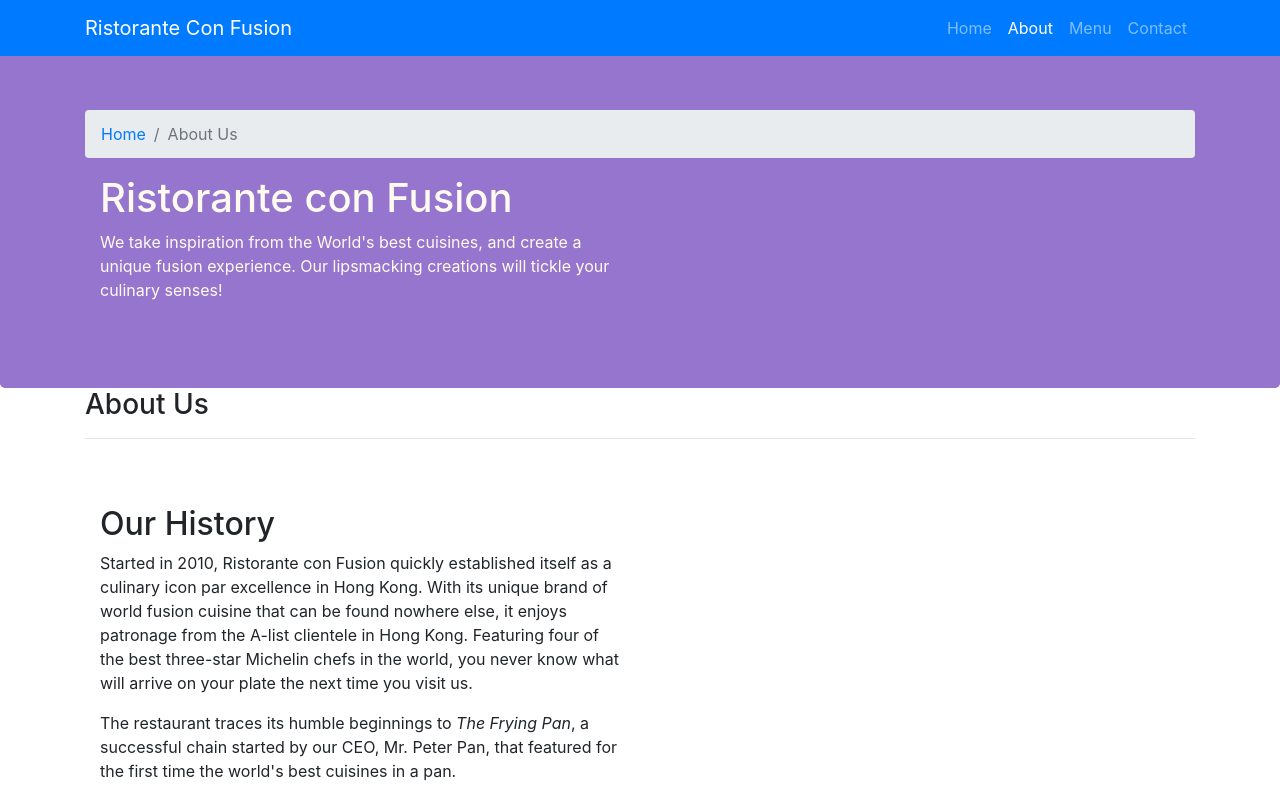
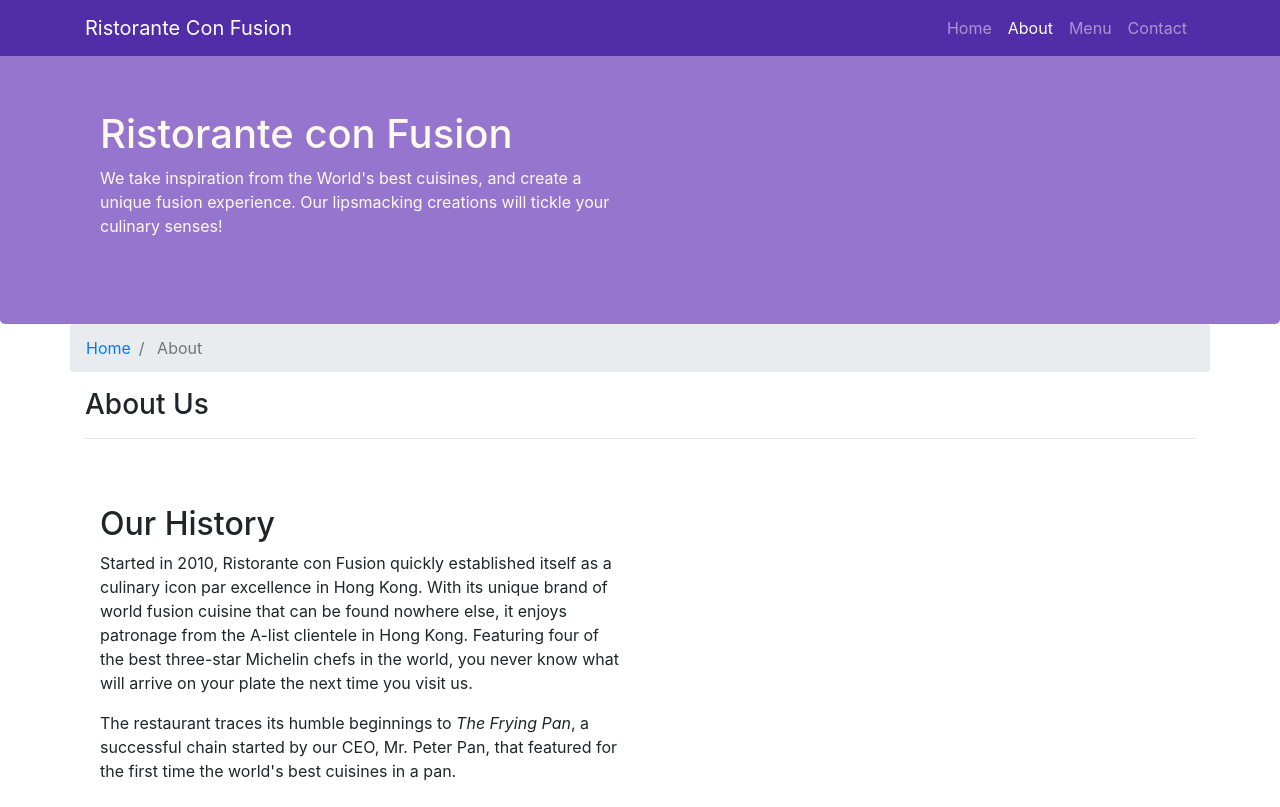
Before and after one commit to hossam-khalaf/confusion, a website: page aboutus.html in a window 1280 px wide. Shown: the top 807 px of the page. Drawn offline with nearby package versions, Linux system fonts and the light colour scheme.

Commit message:
Added breadcrumbs to the about page

```diff
--- a/aboutus.html
+++ b/aboutus.html
@@ -18,7 +18,7 @@
   </head>
 
   <body>
-    <nav class="navbar navbar-dark navbar-expand-sm bg-primary fixed-top">
+    <nav class="navbar navbar-dark navbar-expand-sm fixed-top">
       <div class="container">
         <button
           class="navbar-toggler"
@@ -48,11 +48,6 @@
 
     <header class="jumbotron">
       <div class="container">
-        <ol class="col-12 breadcrumb">
-          <li class="breadcrumb-item"><a href="./index.html">Home</a></li>
-          <li class="breadcrumb-item active"><a>About Us</a></li>
-        </ol>
-
         <div class="row row-header">
           <div class="col-12 col-sm-6">
             <h1>Ristorante con Fusion</h1>
@@ -68,8 +63,16 @@
     </header>
 
     <div class="container">
-      <div>
-        <div>
+      <div class="row">
+        <ol class="col-12 breadcrumb">
+          <li class="breadcrumb-item">
+            <a href="./index.html">Home</a>
+          </li>
+          <li class="breadcrumb-item active">
+            About
+          </li>
+        </ol>
+        <div class="col-12">
           <h3>About Us</h3>
           <hr />
         </div>
```
